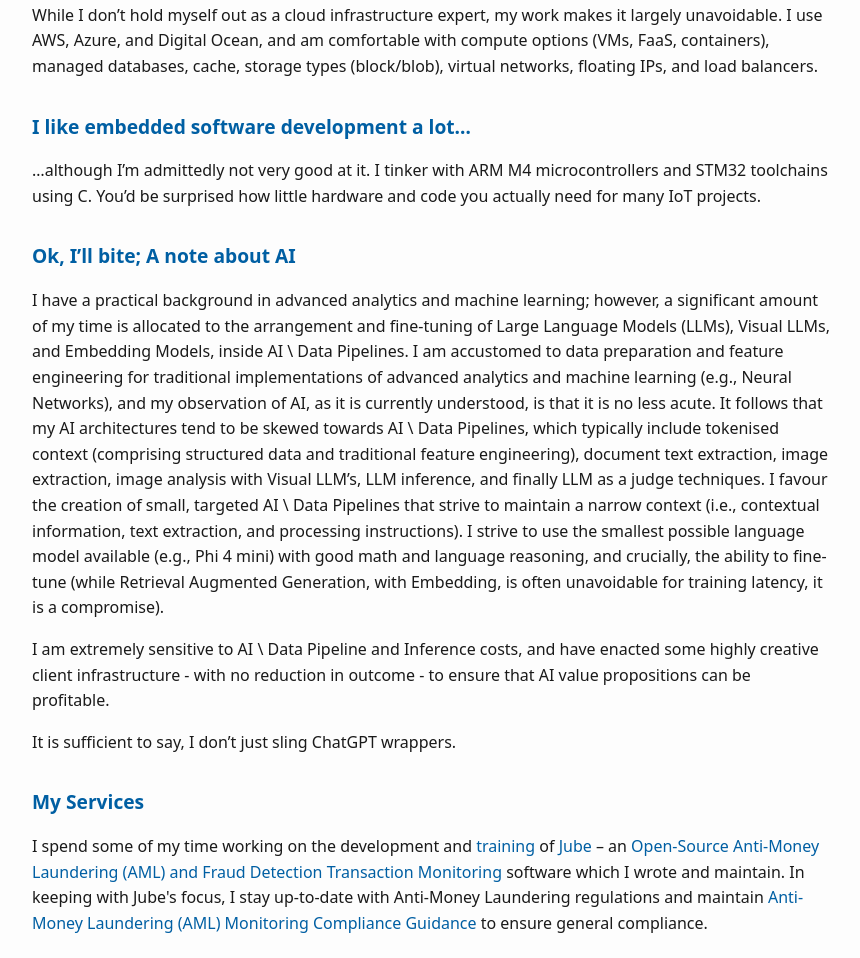
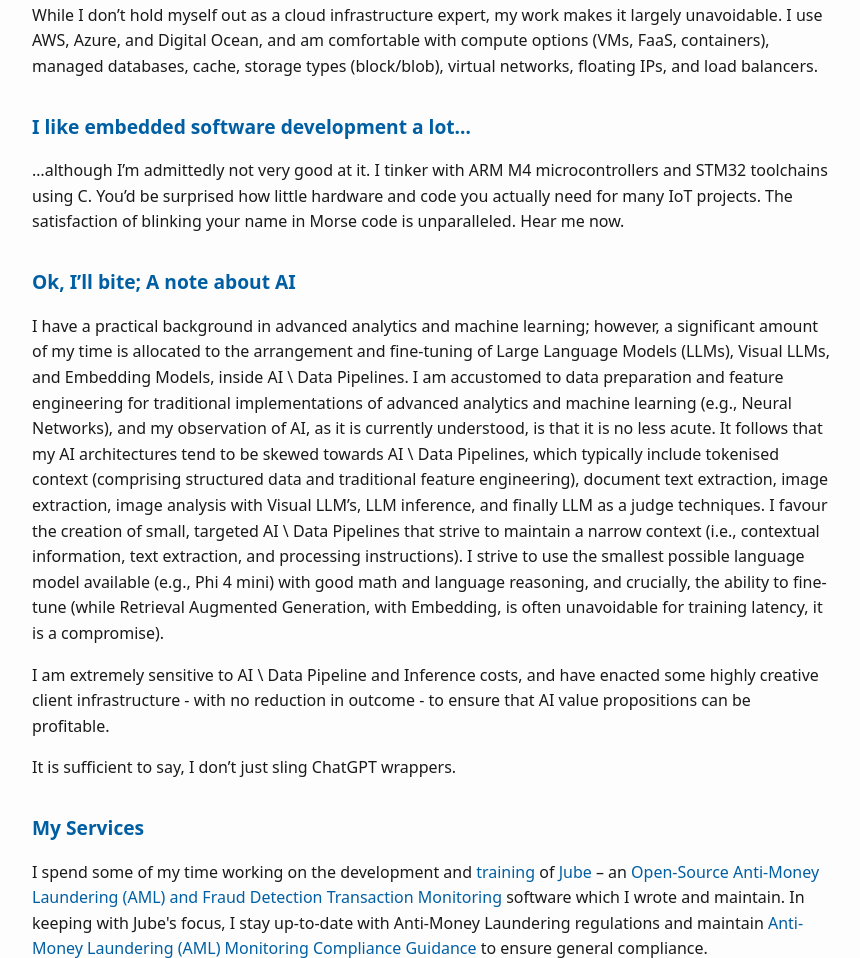
Before and after one commit to richard-churchman/churchman.io, a plain HTML site: page index.html in a window 1280 px wide. Shown: the part 1280-2238 px from the top of the page, without its empty margins (208-1068 px from the left). Drawn offline with Linux system fonts and the light colour scheme.

Commit message:
Updates.

```diff
--- a/index.html
+++ b/index.html
@@ -119,7 +119,7 @@
     <p>While I don’t hold myself out as a cloud infrastructure expert, my work makes it largely unavoidable. I use AWS, Azure, and Digital Ocean, and am comfortable with compute options (VMs, FaaS, containers), managed databases, cache, storage types (block/blob), virtual networks, floating IPs, and load balancers.</p>
 
     <h2>I like embedded software development a lot…</h2>
-    <p>…although I’m admittedly not very good at it. I tinker with ARM M4 microcontrollers and STM32 toolchains using C. You’d be surprised how little hardware and code you actually need for many IoT projects.</p>
+    <p>…although I’m admittedly not very good at it. I tinker with ARM M4 microcontrollers and STM32 toolchains using C. You’d be surprised how little hardware and code you actually need for many IoT projects. The satisfaction of blinking your name in Morse code is unparalleled. Hear me now.</p>
 
     <h2>Ok, I’ll bite; A note about AI</h2>
 
```
